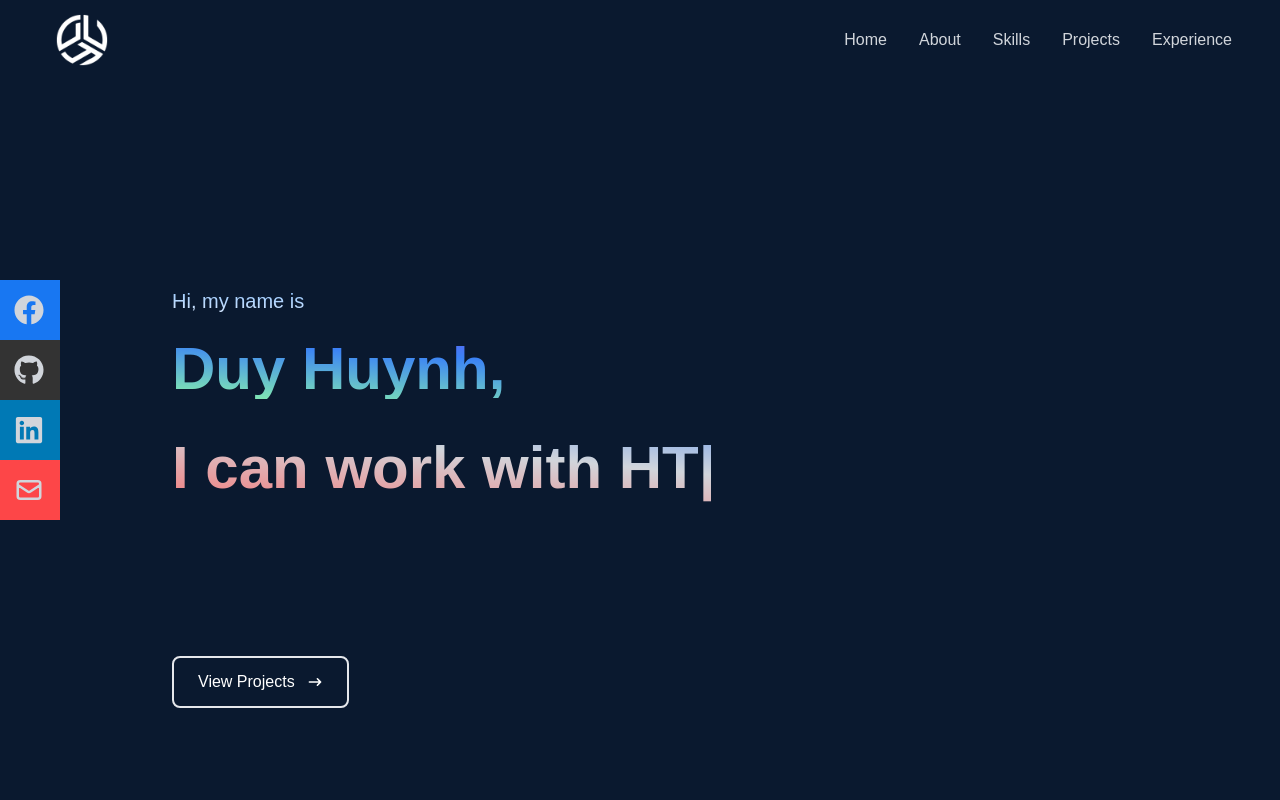
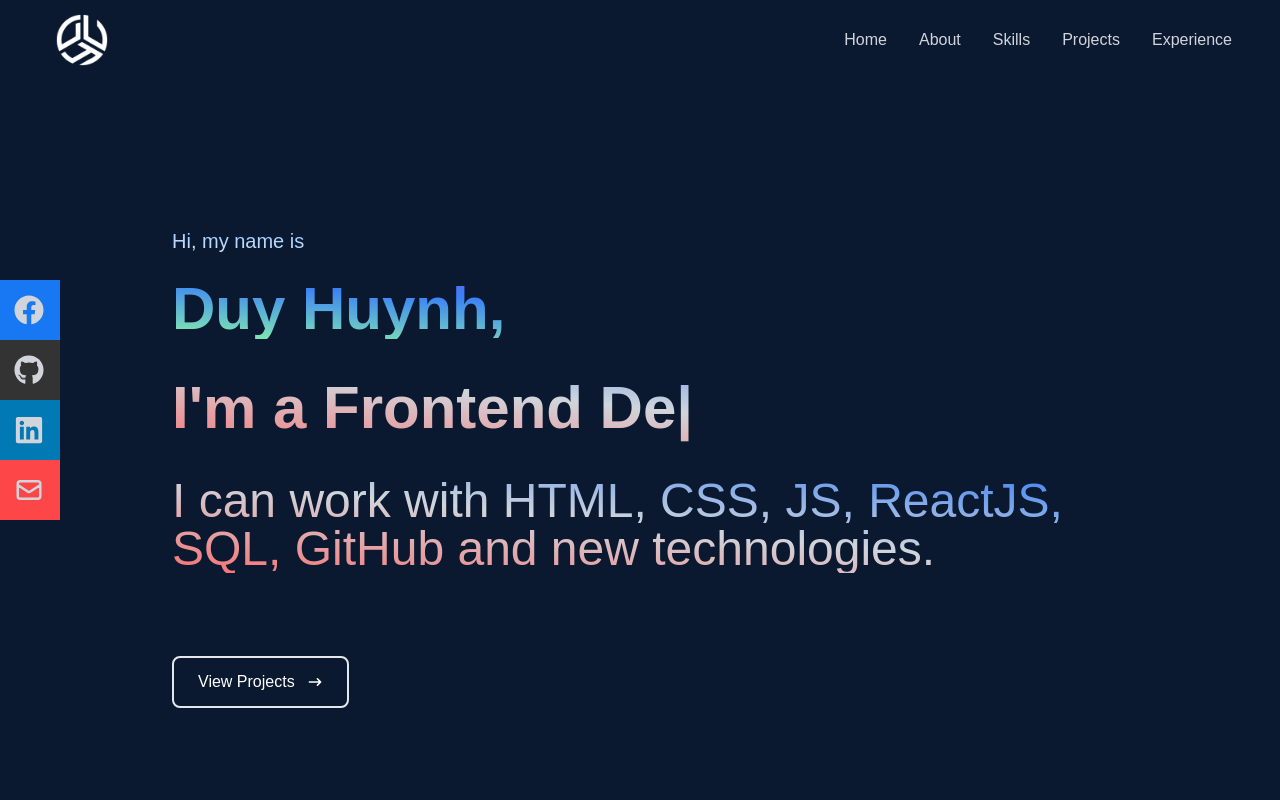
Before and after one commit to huynhnhutanhduy/portfolio-duyhuynh, a React (Create React App) app: page / in a window 1280 px wide. Shown: the top 800 px of the page. Built offline with nearby package versions, Linux system fonts and the light colour scheme.

Commit message:
edit home

```diff
--- a/src/components/Home.js
+++ b/src/components/Home.js
@@ -20,19 +20,19 @@ const Home = () => {
         </h1>
         <h2 className="text-4xl md:text-5xl xl:text-6xl font-bold text-typing">
           <Typed
-            strings={[
-              "I'm a Frontend Developer.",
-              "I can work with HTML, CSS, JS, ReactJS, SQL, GitHub and new technologies.",
-            ]}
+            strings={["I'm a Frontend Developer."]}
             typeSpeed={79}
             backSpeed={39}
             loop
             className="leading-normal"
           ></Typed>
         </h2>
+        <h3 className="text-5xl md:text-5xl text-typing leading-loose">
+          I can work with HTML, CSS, JS, ReactJS, SQL, GitHub and new technologies.
+        </h3>
 
         {/* Social icons */}
-        <div className={!nav ? "xl:hidden absolute top-[77%]" : "hidden"}>
+        {/* <div className={!nav ? "xl:hidden absolute top-[77%]" : "hidden"}>
           <ul className="flex mt-2">
             <li className="pl-0">
               <a
@@ -75,7 +75,7 @@ const Home = () => {
               </a>
             </li>
           </ul>
-        </div>
+        </div> */}
 
         {/* View to projects */}
         <div className={!nav ? "absolute top-[87%] xl:top-[82%]" : "hidden"}>
```
